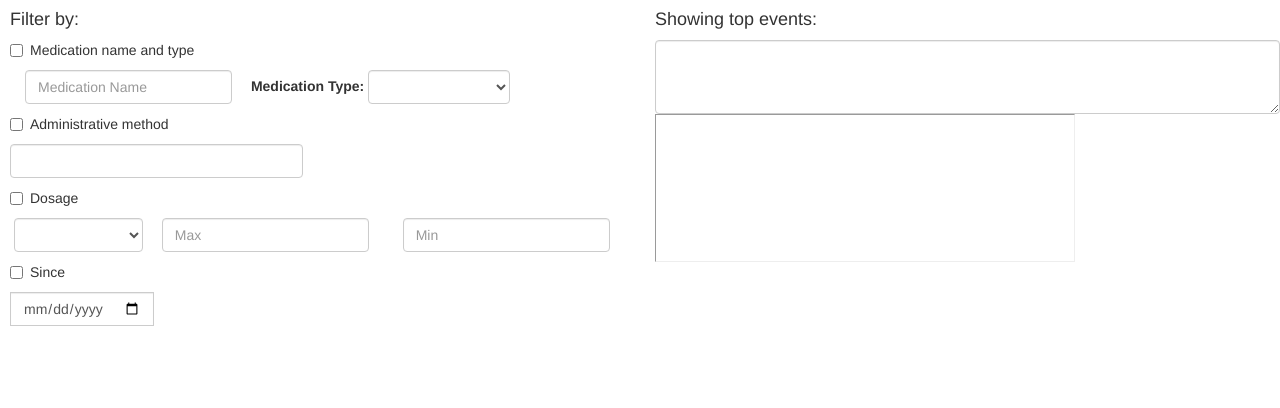
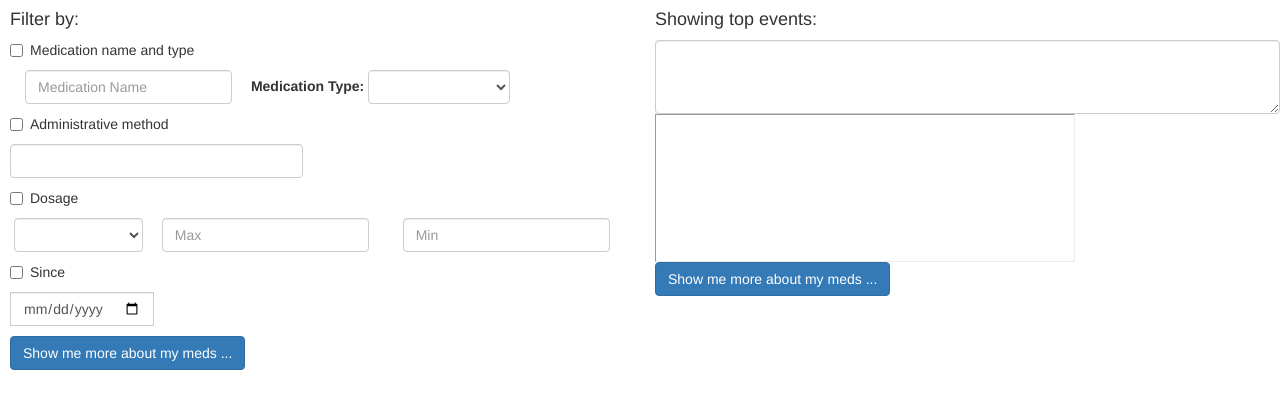
Before and after one commit to wimibes-techtrend/open-fda, a website: page public/index.html in a window 1280 px wide. Drawn offline with Linux system fonts and the light colour scheme.

Commit message:
changed index.html to have buttonds

```diff
--- a/public/index.html
+++ b/public/index.html
@@ -137,6 +137,9 @@
 								</p>
 							</div>
 						</div>
+						<div>
+							<button type="button" id="research" name="submit"  class="btn btn-primary" ng-click="research()">Show me more about my meds ...</button>
+						</div>
 					</div>
 				</div>
 				<!-- end first column -->
@@ -152,6 +155,9 @@
 							</div>
 						</div>
 					</div>
+					<div>
+						<button type="button" id="research" name="submit"  class="btn btn-primary" ng-click="research()">Show me more about my meds ...</button>
+					</div>
 				</div>
 				<!-- end second column -->
 			</div>
```
